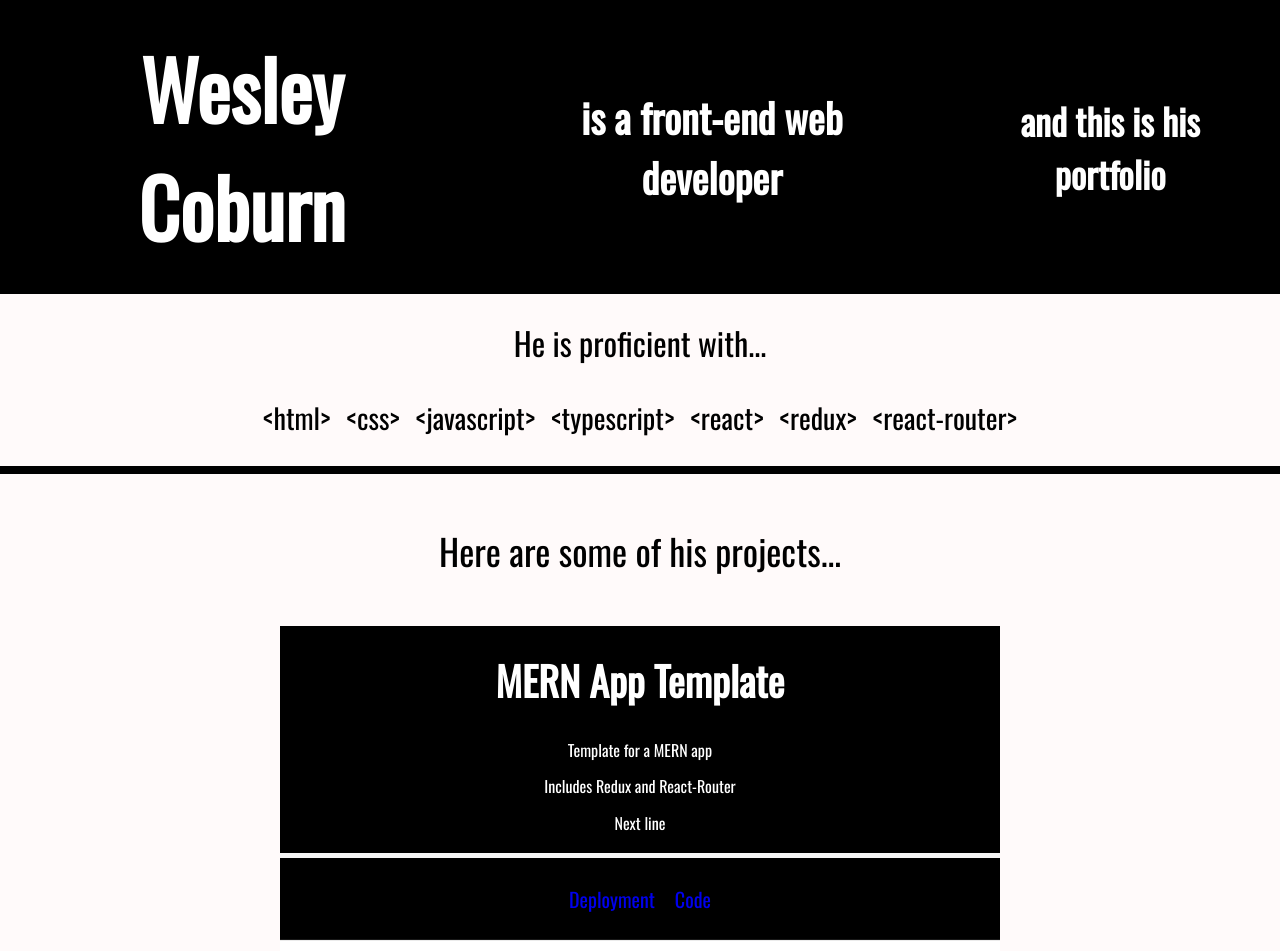
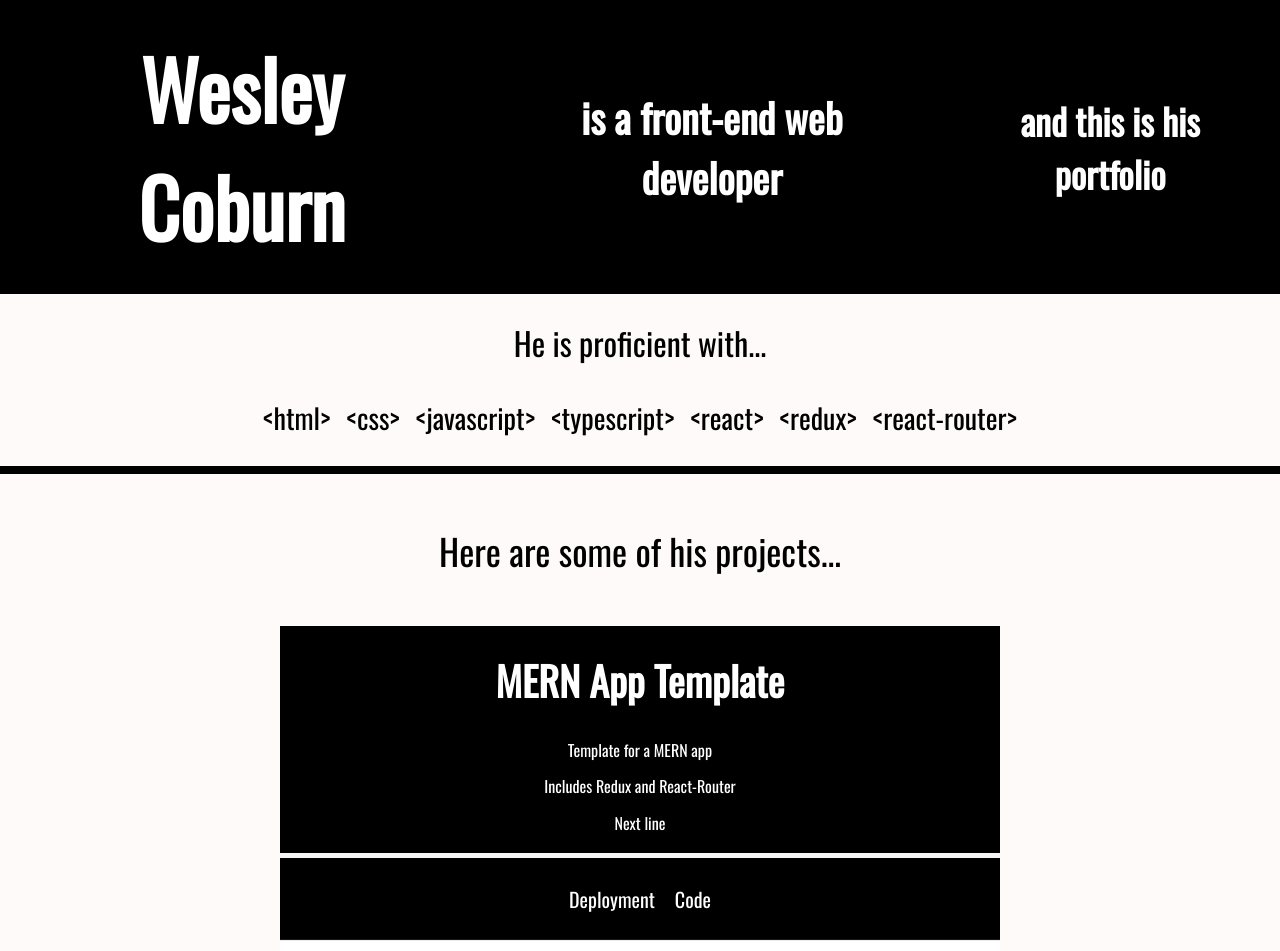
Before and after one commit to Wes-Coburn/portfolio, a React (Vite) app in the folder client/: page / in a window 1280 px wide. Shown: the top 951 px of the page. Built offline with nearby package versions, Linux system fonts and the light colour scheme.

Commit message:
fixed link styles

```diff
--- a/client/src/features/Showcase/index.tsx
+++ b/client/src/features/Showcase/index.tsx
@@ -67,7 +67,7 @@ export default function Showcase({
         </div>
         <div className={styles.ShowcaseContent}>
           {isVideo ? (
-            <video src={src} autoPlay muted loop>
+            <video src={src} autoPlay muted loop controlsList="noFullScreen">
               <track kind="captions" />
               {title}
             </video>
--- a/client/src/styles/index.css
+++ b/client/src/styles/index.css
@@ -50,6 +50,10 @@ ul {
   font-size: inherit !important;
 }
 
+a:link {
+  color: inherit;
+}
+
 a:visited {
   color: inherit;
 }
```
